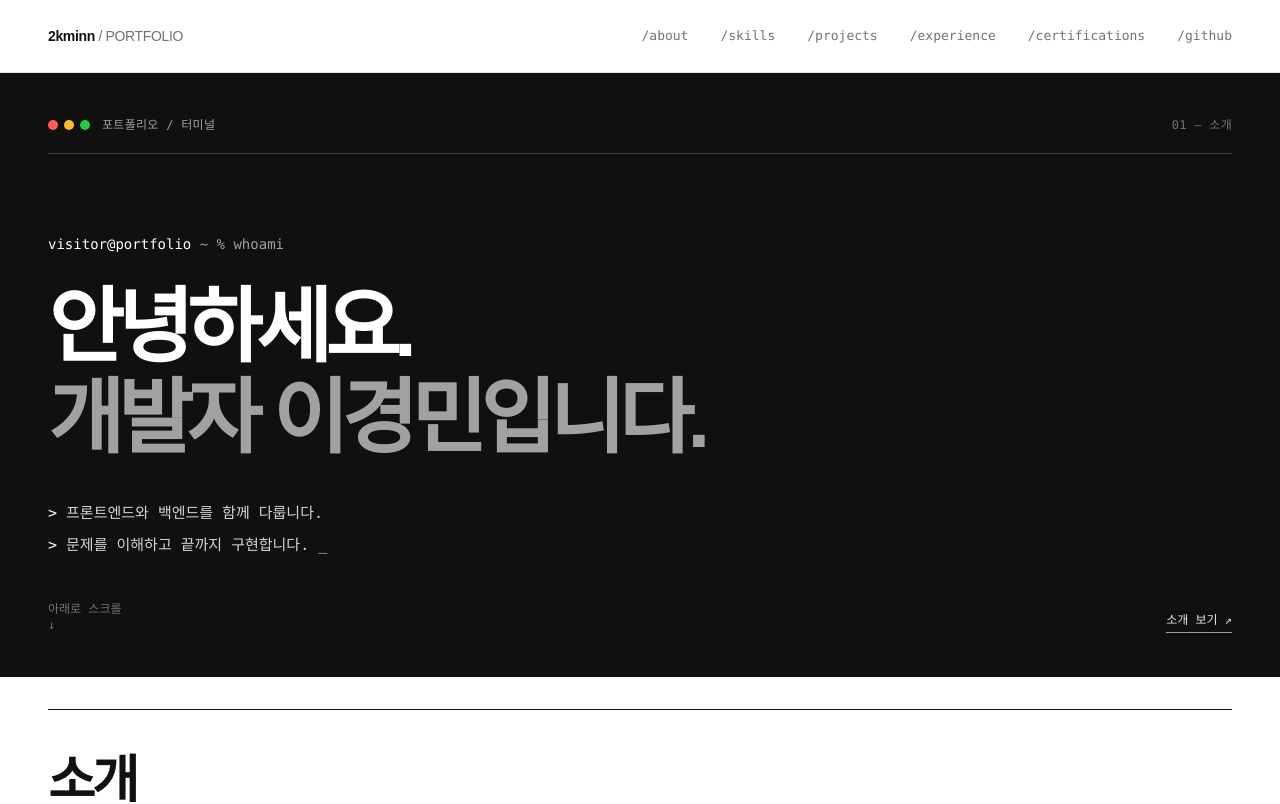
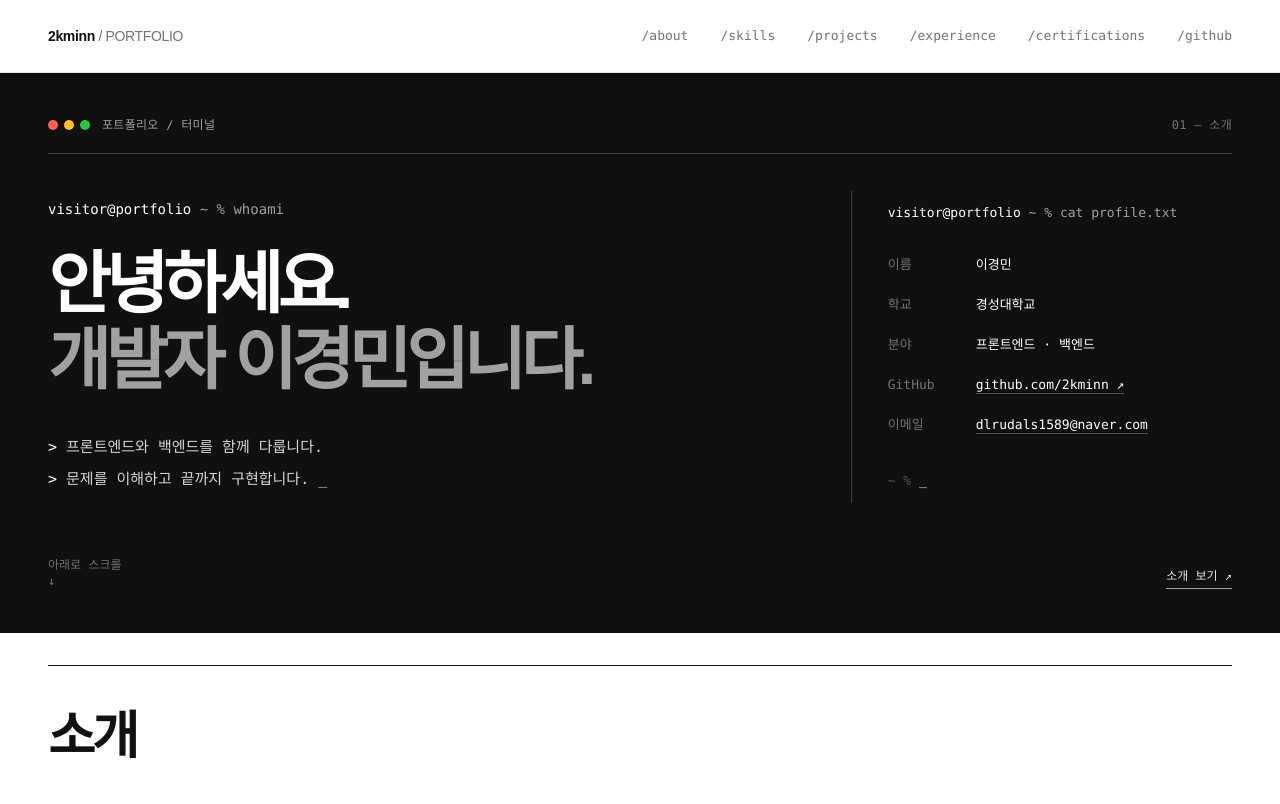
Before and after one commit to 2kminn/Portfolio, a Next.js app: page / in a window 1280 px wide. Shown: the top 804 px of the page. Built offline with nearby package versions, Linux system fonts and the light colour scheme.

Commit message:
Update Site source

```diff
--- a/components/Terminal.tsx
+++ b/components/Terminal.tsx
@@ -6,12 +6,25 @@ export default function Terminal() {
           <span className="flex items-center gap-3"><span aria-hidden="true" className="flex gap-1.5"><i className="h-2.5 w-2.5 rounded-full bg-[#ff5f57]" /><i className="h-2.5 w-2.5 rounded-full bg-[#febc2e]" /><i className="h-2.5 w-2.5 rounded-full bg-[#28c840]" /></span>포트폴리오 / 터미널</span>
           <span className="hidden text-neutral-500 sm:block">01 — 소개</span>
         </div>
-        <div className="pt-15 md:pt-20">
-          <p className="mb-7 font-mono text-sm text-neutral-400"><strong className="font-normal text-white">visitor@portfolio</strong> ~ % whoami</p>
-          <h1 id="hero-title" className="text-[clamp(43px,6.4vw,88px)] leading-[1.12] font-bold tracking-[-.075em]">안녕하세요.<br /><span className="text-neutral-400">개발자 이경민입니다.</span></h1>
-          <p className="mt-8 font-mono text-[13px] leading-8 text-neutral-300 md:text-[15px]"><span className="text-white">&gt;</span> 프론트엔드와 백엔드를 함께 다룹니다.<br /><span className="text-white">&gt;</span> 문제를 이해하고 끝까지 구현합니다. _</p>
+        <div className="grid flex-1 gap-12 py-14 lg:grid-cols-[minmax(0,1.55fr)_minmax(290px,.8fr)] lg:items-center lg:gap-16 lg:py-8">
+          <div>
+            <p className="mb-7 font-mono text-sm text-neutral-400"><strong className="font-normal text-white">visitor@portfolio</strong> ~ % whoami</p>
+            <h1 id="hero-title" className="text-[clamp(43px,5.3vw,68px)] leading-[1.12] font-bold tracking-[-.075em]">안녕하세요.<br /><span className="text-neutral-400">개발자 이경민입니다.</span></h1>
+            <p className="mt-8 font-mono text-[13px] leading-8 text-neutral-300 md:text-[15px]"><span className="text-white">&gt;</span> 프론트엔드와 백엔드를 함께 다룹니다.<br /><span className="text-white">&gt;</span> 문제를 이해하고 끝까지 구현합니다. _</p>
+          </div>
+          <div className="border-t border-neutral-700 pt-7 font-mono text-[13px] leading-7 lg:border-t-0 lg:border-l lg:py-2 lg:pl-9">
+            <p className="text-neutral-400"><span className="text-white">visitor@portfolio</span> ~ % cat profile.txt</p>
+            <dl className="mt-6 space-y-3">
+              <div className="grid grid-cols-[4.5rem_1fr] gap-4"><dt className="text-neutral-500">이름</dt><dd>이경민</dd></div>
+              <div className="grid grid-cols-[4.5rem_1fr] gap-4"><dt className="text-neutral-500">학교</dt><dd>경성대학교</dd></div>
+              <div className="grid grid-cols-[4.5rem_1fr] gap-4"><dt className="text-neutral-500">분야</dt><dd>프론트엔드 · 백엔드</dd></div>
+              <div className="grid grid-cols-[4.5rem_1fr] gap-4"><dt className="text-neutral-500">GitHub</dt><dd><a className="underline decoration-neutral-600 underline-offset-4 hover:text-white" href="https://github.com/2kminn" target="_blank" rel="noopener noreferrer">github.com/2kminn ↗</a></dd></div>
+              <div className="grid grid-cols-[4.5rem_1fr] gap-4"><dt className="text-neutral-500">이메일</dt><dd><a className="break-all underline decoration-neutral-600 underline-offset-4 hover:text-white" href="mailto:dlrudals1589@naver.com">dlrudals1589@naver.com</a></dd></div>
+            </dl>
+            <p className="mt-7 text-neutral-600">~ % <span className="text-white">_</span></p>
+          </div>
         </div>
-        <div className="mt-auto flex items-end justify-between pt-10 font-mono text-xs text-neutral-500"><span>아래로 스크롤<br />↓</span><a href="#about" className="border-b border-neutral-400 pb-1 text-neutral-200">소개 보기 ↗</a></div>
+        <div className="flex items-end justify-between pt-4 font-mono text-xs text-neutral-500"><span>아래로 스크롤<br />↓</span><a href="#about" className="border-b border-neutral-400 pb-1 text-neutral-200">소개 보기 ↗</a></div>
       </div>
     </section>
   );
```
